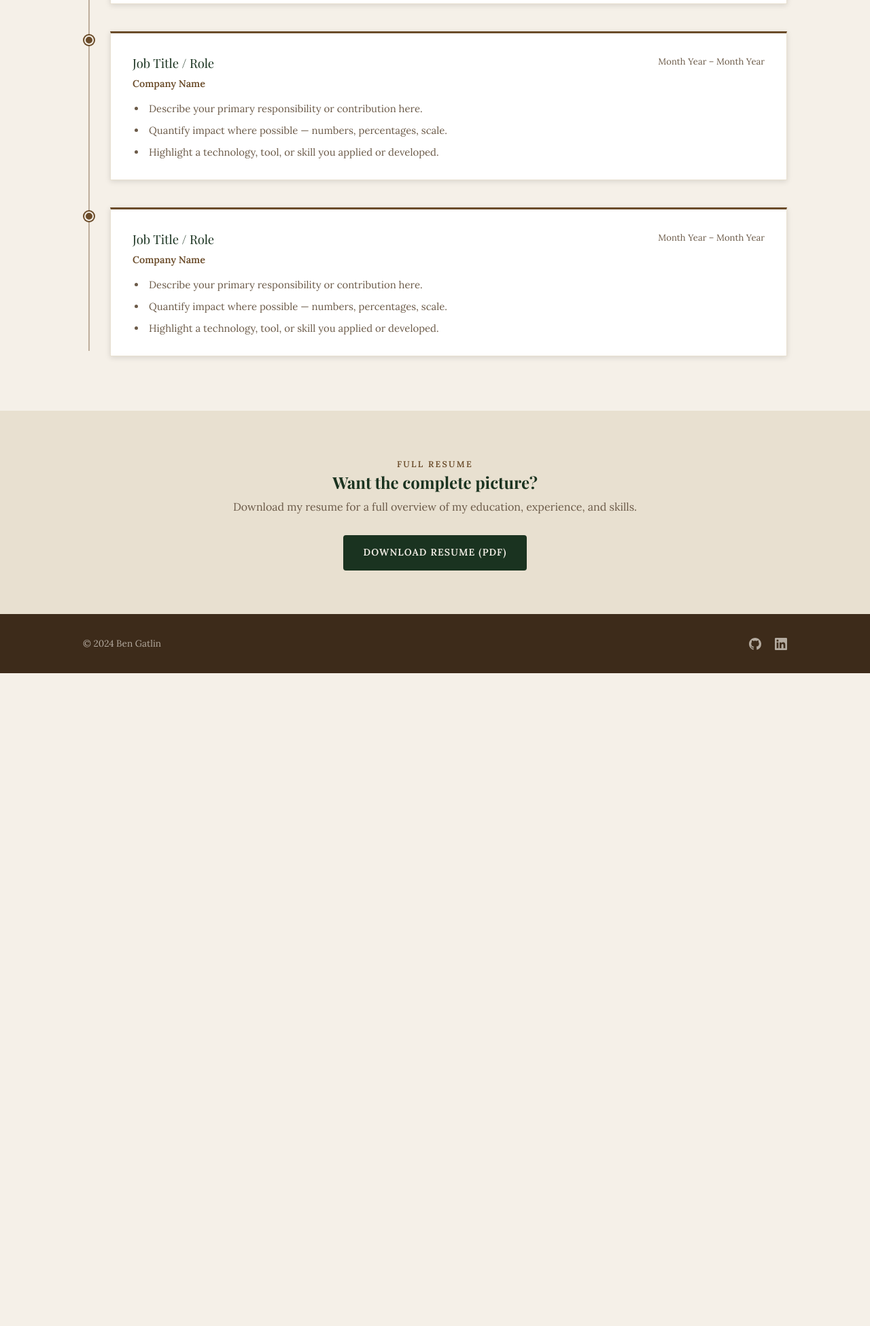
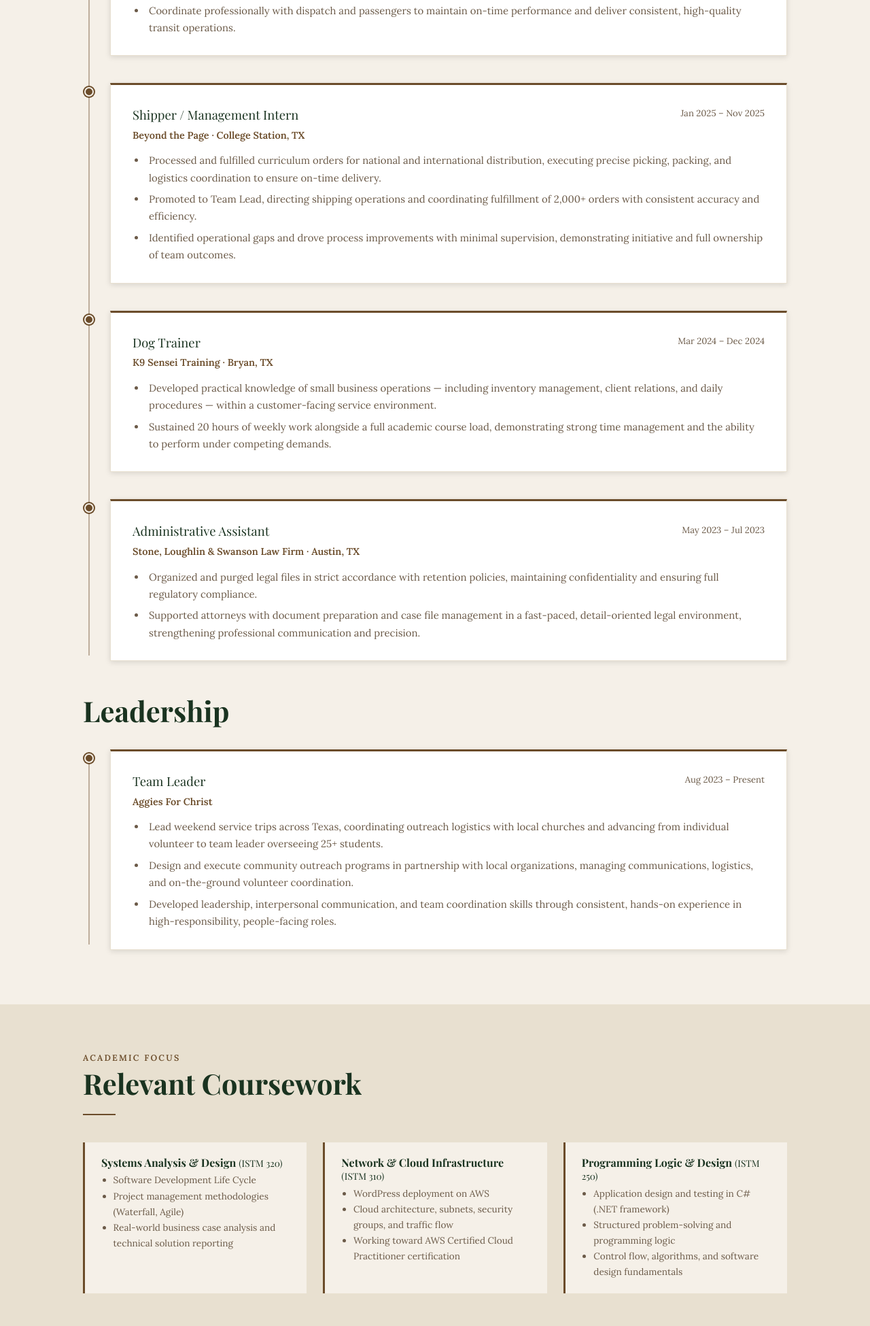
Before and after one commit to BenGatlin/BenGatlinWebsite, a plain HTML site: page experience.html in a window 1280 px wide. Shown: the part 850-2800 px from the top of the page at 68% size. Before the commit the page ends 1840 px from the top, so only its background shows below. Drawn offline with nearby package versions, Linux system fonts and the light colour scheme; a web font is replaced by a local one.

Commit message:
Populate experience page with real resume content
Co-Authored-By: Claude Sonnet 4.6 <noreply@anthropic.com>

```diff
--- a/experience.html
+++ b/experience.html
@@ -45,16 +45,10 @@
           <div>
             <h3>Texas A&amp;M University</h3>
             <p class="degree">Bachelor of Business Administration — Management Information Systems</p>
-            <!-- PLACEHOLDER: Add any relevant concentrations, minors, or honors -->
             <p class="detail">Mays Business School &middot; College Station, TX</p>
-            <!-- PLACEHOLDER: Uncomment and fill in GPA if you'd like to include it -->
-            <!-- <p class="detail">GPA: X.XX / 4.0</p> -->
-            <!-- PLACEHOLDER: Add any relevant honors, societies, or clubs -->
-            <!-- <p class="detail">Honors: ...</p> -->
           </div>
           <div class="education-date">
-            <!-- PLACEHOLDER: Replace 202X with your actual expected graduation year -->
-            <div class="year">202X</div>
+            <div class="year">2027</div>
             <div class="year-label">Expected</div>
           </div>
         </div>
@@ -64,81 +58,142 @@
 
         <div class="timeline" role="list">
 
-          <!-- ─────────────────────────────────────────
-               TIMELINE ENTRY TEMPLATE — copy and paste
-               this block to add a new experience entry.
-               ───────────────────────────────────────── -->
-
-          <!-- PLACEHOLDER ENTRY 1 — most recent first -->
           <div class="timeline-entry reveal" role="listitem">
             <div class="timeline-dot" aria-hidden="true"></div>
             <div class="timeline-card">
               <div class="timeline-header">
                 <div>
-                  <!-- PLACEHOLDER: Job title -->
-                  <div class="timeline-role">Job Title / Intern</div>
-                  <!-- PLACEHOLDER: Company name -->
-                  <div class="timeline-company">Company Name</div>
+                  <div class="timeline-role">Student Bus Driver</div>
+                  <div class="timeline-company">Texas A&amp;M Transportation Services &middot; College Station, TX</div>
                 </div>
-                <!-- PLACEHOLDER: Date range, e.g. "May 2024 – Aug 2024" -->
-                <div class="timeline-dates">Month Year – Month Year</div>
+                <div class="timeline-dates">Nov 2025 – Present</div>
               </div>
               <ul class="timeline-bullets">
-                <!-- PLACEHOLDER: Replace these with real bullet points -->
-                <li>Describe your primary responsibility or contribution here.</li>
-                <li>Quantify impact where possible — numbers, percentages, scale.</li>
-                <li>Highlight a technology, tool, or skill you applied or developed.</li>
+                <li>Operate high-capacity university transit vehicles in full compliance with DOT safety regulations, maintaining a consistent safety record across daily routes.</li>
+                <li>Apply situational awareness and decisive judgment in a high-responsibility environment, ensuring reliable service for hundreds of daily passengers.</li>
+                <li>Coordinate professionally with dispatch and passengers to maintain on-time performance and deliver consistent, high-quality transit operations.</li>
               </ul>
             </div>
           </div>
 
-          <!-- PLACEHOLDER ENTRY 2 -->
           <div class="timeline-entry reveal" role="listitem">
             <div class="timeline-dot" aria-hidden="true"></div>
             <div class="timeline-card">
               <div class="timeline-header">
                 <div>
-                  <!-- PLACEHOLDER: Job title -->
-                  <div class="timeline-role">Job Title / Role</div>
-                  <!-- PLACEHOLDER: Company name -->
-                  <div class="timeline-company">Company Name</div>
+                  <div class="timeline-role">Shipper / Management Intern</div>
+                  <div class="timeline-company">Beyond the Page &middot; College Station, TX</div>
                 </div>
-                <!-- PLACEHOLDER: Date range -->
-                <div class="timeline-dates">Month Year – Month Year</div>
+                <div class="timeline-dates">Jan 2025 – Nov 2025</div>
               </div>
               <ul class="timeline-bullets">
-                <!-- PLACEHOLDER: Replace these with real bullet points -->
-                <li>Describe your primary responsibility or contribution here.</li>
-                <li>Quantify impact where possible — numbers, percentages, scale.</li>
-                <li>Highlight a technology, tool, or skill you applied or developed.</li>
+                <li>Processed and fulfilled curriculum orders for national and international distribution, executing precise picking, packing, and logistics coordination to ensure on-time delivery.</li>
+                <li>Promoted to Team Lead, directing shipping operations and coordinating fulfillment of 2,000+ orders with consistent accuracy and efficiency.</li>
+                <li>Identified operational gaps and drove process improvements with minimal supervision, demonstrating initiative and full ownership of team outcomes.</li>
               </ul>
             </div>
           </div>
 
-          <!-- PLACEHOLDER ENTRY 3 -->
           <div class="timeline-entry reveal" role="listitem">
             <div class="timeline-dot" aria-hidden="true"></div>
             <div class="timeline-card">
               <div class="timeline-header">
                 <div>
-                  <!-- PLACEHOLDER: Job title -->
-                  <div class="timeline-role">Job Title / Role</div>
-                  <!-- PLACEHOLDER: Company name -->
-                  <div class="timeline-company">Company Name</div>
+                  <div class="timeline-role">Dog Trainer</div>
+                  <div class="timeline-company">K9 Sensei Training &middot; Bryan, TX</div>
                 </div>
-                <!-- PLACEHOLDER: Date range -->
-                <div class="timeline-dates">Month Year – Month Year</div>
+                <div class="timeline-dates">Mar 2024 – Dec 2024</div>
               </div>
               <ul class="timeline-bullets">
-                <!-- PLACEHOLDER: Replace these with real bullet points -->
-                <li>Describe your primary responsibility or contribution here.</li>
-                <li>Quantify impact where possible — numbers, percentages, scale.</li>
-                <li>Highlight a technology, tool, or skill you applied or developed.</li>
+                <li>Developed practical knowledge of small business operations — including inventory management, client relations, and daily procedures — within a customer-facing service environment.</li>
+                <li>Sustained 20 hours of weekly work alongside a full academic course load, demonstrating strong time management and the ability to perform under competing demands.</li>
+              </ul>
+            </div>
+          </div>
+
+          <div class="timeline-entry reveal" role="listitem">
+            <div class="timeline-dot" aria-hidden="true"></div>
+            <div class="timeline-card">
+              <div class="timeline-header">
+                <div>
+                  <div class="timeline-role">Administrative Assistant</div>
+                  <div class="timeline-company">Stone, Loughlin &amp; Swanson Law Firm &middot; Austin, TX</div>
+                </div>
+                <div class="timeline-dates">May 2023 – Jul 2023</div>
+              </div>
+              <ul class="timeline-bullets">
+                <li>Organized and purged legal files in strict accordance with retention policies, maintaining confidentiality and ensuring full regulatory compliance.</li>
+                <li>Supported attorneys with document preparation and case file management in a fast-paced, detail-oriented legal environment, strengthening professional communication and precision.</li>
               </ul>
             </div>
           </div>
 
         </div><!-- /.timeline -->
+
+        <!-- ===== LEADERSHIP ===== -->
+        <h2 style="margin-bottom: 2rem; margin-top: 3rem;">Leadership</h2>
+
+        <div class="timeline" role="list">
+
+          <div class="timeline-entry reveal" role="listitem">
+            <div class="timeline-dot" aria-hidden="true"></div>
+            <div class="timeline-card">
+              <div class="timeline-header">
+                <div>
+                  <div class="timeline-role">Team Leader</div>
+                  <div class="timeline-company">Aggies For Christ</div>
+                </div>
+                <div class="timeline-dates">Aug 2023 – Present</div>
+              </div>
+              <ul class="timeline-bullets">
+                <li>Lead weekend service trips across Texas, coordinating outreach logistics with local churches and advancing from individual volunteer to team leader overseeing 25+ students.</li>
+                <li>Design and execute community outreach programs in partnership with local organizations, managing communications, logistics, and on-the-ground volunteer coordination.</li>
+                <li>Developed leadership, interpersonal communication, and team coordination skills through consistent, hands-on experience in high-responsibility, people-facing roles.</li>
+              </ul>
+            </div>
+          </div>
+
+        </div><!-- /.timeline -->
+      </div>
+    </section>
+
+    <!-- ===== RELEVANT COURSEWORK ===== -->
+    <section class="about-interests" aria-labelledby="coursework-heading">
+      <div class="container">
+        <span class="section-label">Academic Focus</span>
+        <h2 id="coursework-heading" class="section-title">Relevant Coursework</h2>
+        <div class="section-divider"></div>
+
+        <div class="interests-grid">
+
+          <div class="interest-item reveal">
+            <h4>Systems Analysis &amp; Design <span style="font-weight: 400; font-size: 0.85em;">(ISTM 320)</span></h4>
+            <ul style="list-style: disc; padding-left: 1.1rem; font-size: 0.85rem; color: var(--color-text-muted); font-family: var(--font-body); margin: 0;">
+              <li>Software Development Life Cycle</li>
+              <li>Project management methodologies (Waterfall, Agile)</li>
+              <li>Real-world business case analysis and technical solution reporting</li>
+            </ul>
+          </div>
+
+          <div class="interest-item reveal">
+            <h4>Network &amp; Cloud Infrastructure <span style="font-weight: 400; font-size: 0.85em;">(ISTM 310)</span></h4>
+            <ul style="list-style: disc; padding-left: 1.1rem; font-size: 0.85rem; color: var(--color-text-muted); font-family: var(--font-body); margin: 0;">
+              <li>WordPress deployment on AWS</li>
+              <li>Cloud architecture, subnets, security groups, and traffic flow</li>
+              <li>Working toward AWS Certified Cloud Practitioner certification</li>
+            </ul>
+          </div>
+
+          <div class="interest-item reveal">
+            <h4>Programming Logic &amp; Design <span style="font-weight: 400; font-size: 0.85em;">(ISTM 250)</span></h4>
+            <ul style="list-style: disc; padding-left: 1.1rem; font-size: 0.85rem; color: var(--color-text-muted); font-family: var(--font-body); margin: 0;">
+              <li>Application design and testing in C# (.NET framework)</li>
+              <li>Structured problem-solving and programming logic</li>
+              <li>Control flow, algorithms, and software design fundamentals</li>
+            </ul>
+          </div>
+
+        </div>
       </div>
     </section>
 
@@ -159,9 +214,8 @@
   <!-- ===== FOOTER ===== -->
   <footer class="footer" role="contentinfo">
     <div class="container">
-      <p class="footer-copy">&copy; 2024 Ben Gatlin</p>
+      <p class="footer-copy">&copy; 2025 Ben Gatlin</p>
       <nav class="footer-links" aria-label="Social links">
-        <!-- PLACEHOLDER: Replace href values with real profile URLs -->
         <a href="https://github.com/BenGatlin" target="_blank" rel="noopener noreferrer" aria-label="GitHub">
           <svg class="footer-icon" viewBox="0 0 24 24" fill="currentColor" aria-hidden="true">
             <path d="M12 0C5.37 0 0 5.37 0 12c0 5.31 3.435 9.795 8.205 11.385.6.105.825-.255.825-.57 0-.285-.015-1.23-.015-2.235-3.015.555-3.795-.735-4.035-1.41-.135-.345-.72-1.41-1.23-1.695-.42-.225-1.02-.78-.015-.795.945-.015 1.62.87 1.845 1.23 1.08 1.815 2.805 1.305 3.495.99.105-.78.42-1.305.765-1.605-2.67-.3-5.46-1.335-5.46-5.925 0-1.305.465-2.385 1.23-3.225-.12-.3-.54-1.53.12-3.18 0 0 1.005-.315 3.3 1.23.96-.27 1.98-.405 3-.405s2.04.135 3 .405c2.295-1.56 3.3-1.23 3.3-1.23.66 1.65.24 2.88.12 3.18.765.84 1.23 1.905 1.23 3.225 0 4.605-2.805 5.625-5.475 5.925.435.375.81 1.095.81 2.22 0 1.605-.015 2.895-.015 3.3 0 .315.225.69.825.57A12.02 12.02 0 0 0 24 12c0-6.63-5.37-12-12-12z"/>
```
